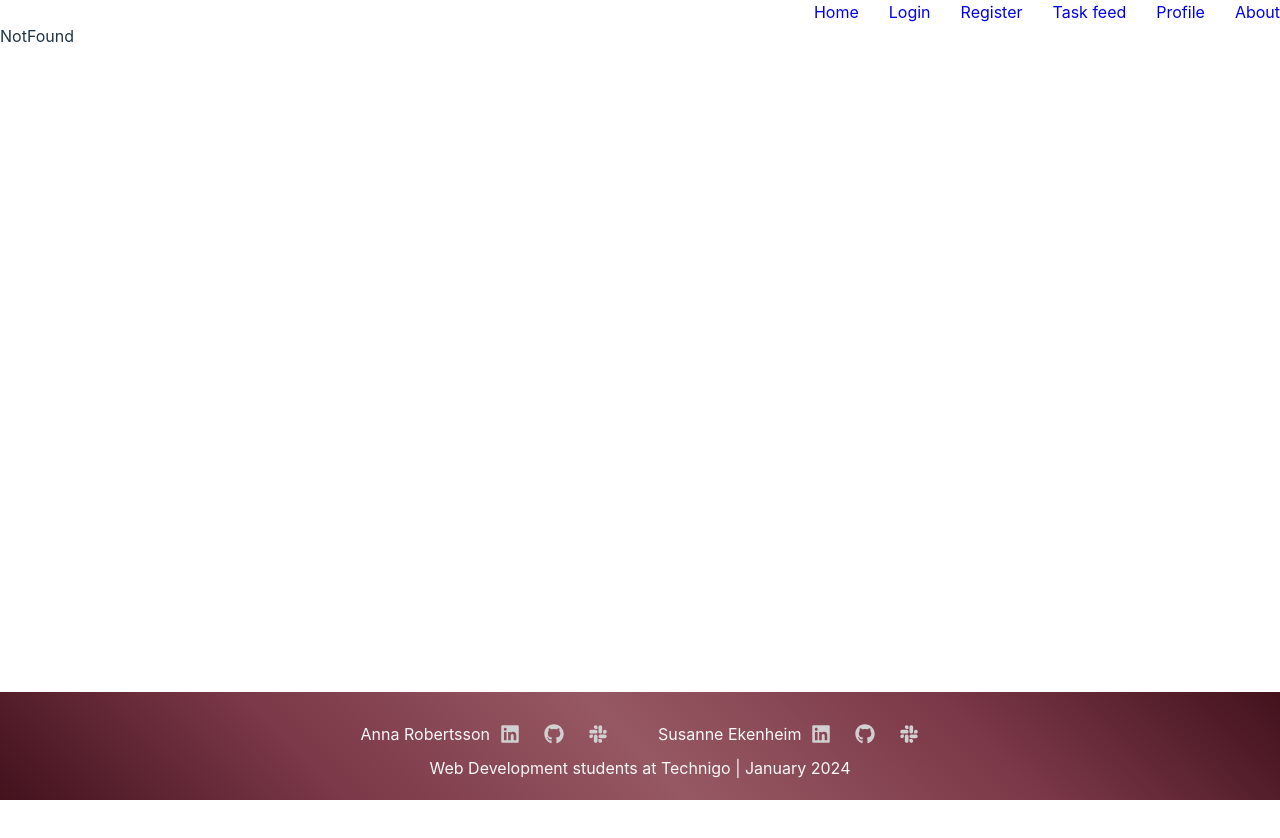
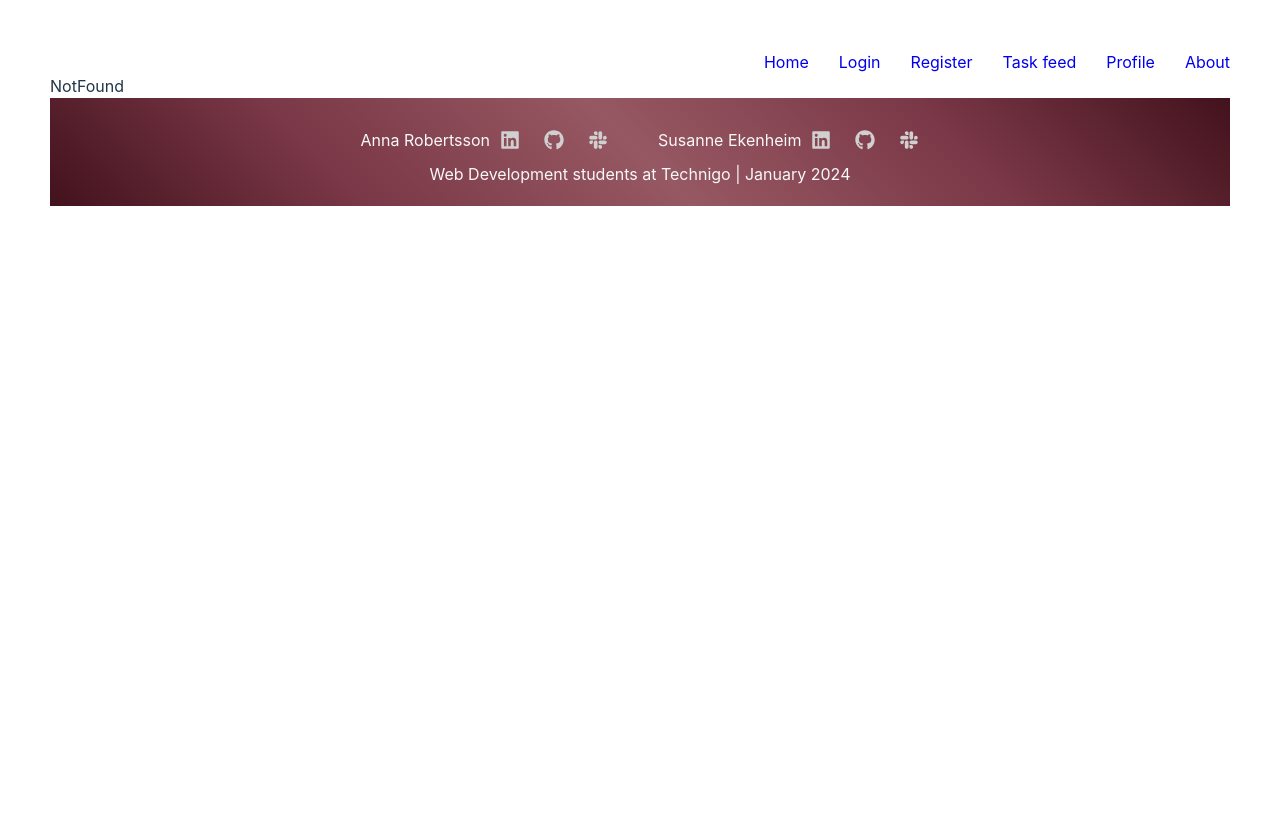
Before and after one commit to Technigo/final-boiler-plate-monorepo, a React (Vite) app in the folder frontend/: page /home in a window 1280 px wide. Shown: the top 838 px of the page. Before the commit the page ends 800 px from the top, so only its background shows below. Built offline with nearby package versions, Linux system fonts and the light colour scheme; no server answers.

Commit message:
Edited some css in footer, app and FeedTaskCard

```diff
--- a/frontend/src/App.css
+++ b/frontend/src/App.css
@@ -24,6 +24,11 @@ body.active-modal {
   overflow-y: hidden;
 }
 
+body {
+  min-height: 100vh;
+  margin: 50px;
+}
+
 :root {
   font-family: Inter, system-ui, Avenir, Helvetica, Arial, sans-serif;
   line-height: 1.5;
@@ -41,7 +46,7 @@ body.active-modal {
 
   /* max-width: 1280px; Set maximum width for the content */
   /* margin: 0 auto; Center align the content horizontally */
-  min-height: 100vh;
+  /* min-height: 100vh; */
   /* Ensure a minimum height to cover the viewport */
 }
 
--- a/frontend/src/components/Footer.jsx
+++ b/frontend/src/components/Footer.jsx
@@ -8,7 +8,7 @@ const StyledFooter = styled.div`
   flex-direction: column;
   padding: 20px 0;
   text-align: center;
-  position: absolute;
+  position: relative;
   bottom: 0;
   width: 100%;
 
--- a/frontend/src/components/TaskCards/FeedTaskCard.jsx
+++ b/frontend/src/components/TaskCards/FeedTaskCard.jsx
@@ -17,14 +17,25 @@ const StyledFeedCardModal = styled.div`
   display: flex;
   flex-direction: column;
   align-items: center;
+
+  /* .modal-content {
+    position: absolute;
+    top: 40%;
+    left: 50%;
+    transform: translate(-50%, -50%);
+    background: #f1f1f1;
+    padding: 14px 28px;
+    max-width: 500px;
+    min-width: 300px;
+  } */
 `;
 
-const StyledModalContent = styled.div`
-  display: flex;
-  flex-direction: column;
-  align-items: center;
-  padding: 20px; /* Add padding to the modal content */
-`;
+// const StyledModalContent = styled.div`
+//   display: flex;
+//   flex-direction: column;
+//   align-items: center;
+//   padding: 20px; /* Add padding to the modal content */
+// `;
 
 const iconSize = "50px"; // Define the icon size
 
@@ -87,6 +98,7 @@ export const FeedTaskCard = ({ task }) => {
   return (
     <>
       <StyledFeedCardModal style={{ backgroundColor }}>
+        <div className="modal-content">
           <li key={_id}>
             {CategoryIcon && <CategoryIcon size={iconSize} />}
             <h3>{task.task}</h3>
@@ -98,6 +110,7 @@ export const FeedTaskCard = ({ task }) => {
               buttonName="Show more"
             />
           </li>
+        </div>
       </StyledFeedCardModal>
 
       {/* Modal component */}
@@ -110,16 +123,16 @@ export const FeedTaskCard = ({ task }) => {
             backgroundColor: "rgba(49, 49, 49, 0.8)", // Change overlay background color
             width: "100vw",
             height: "100vh",
+            top: "0",
+            left: "0",
+            right: "0",
+            bottom: "0",
             position: "fixed",
           },
         }}
       >
         <StyledFeedCardModal>
-          {/* <h2>Feed Task Modal Content</h2> */}
-
           {CategoryIcon && <CategoryIcon size={iconSize} />}
-
-          {/* Button to close the modal */}
 
           <Button
             onClick={closeModal}
```
Lines whose indentation alone changed are shown as unchanged.
